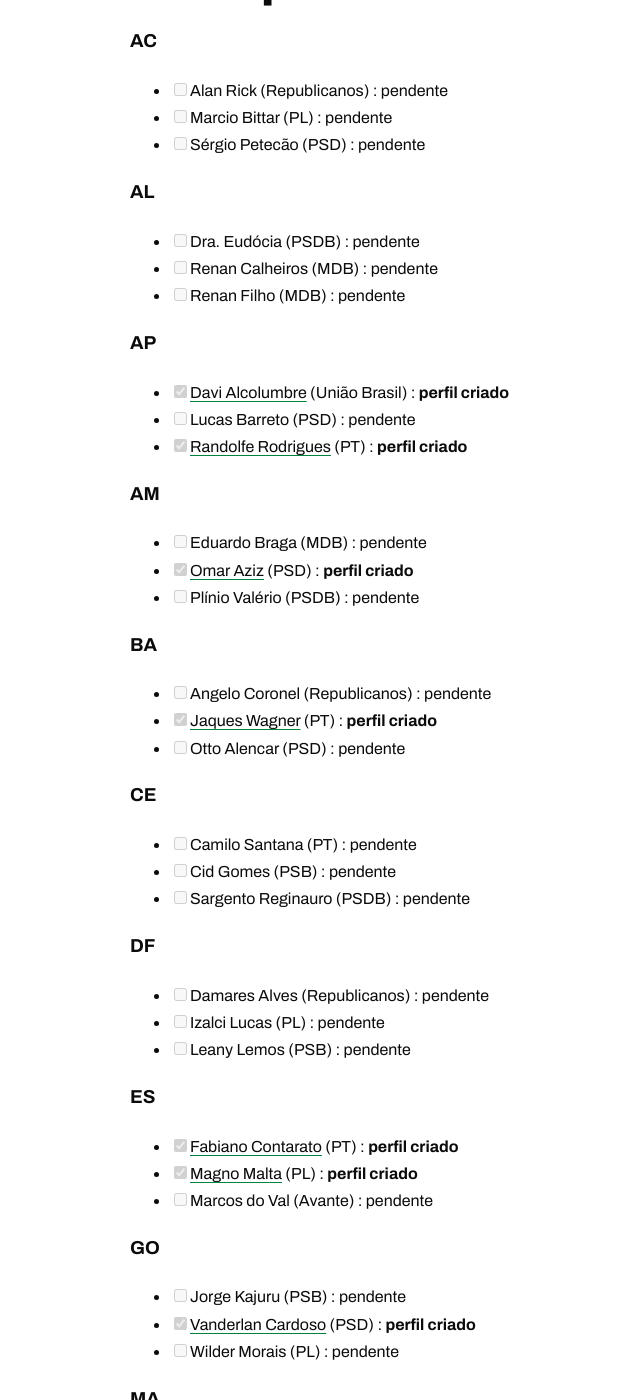
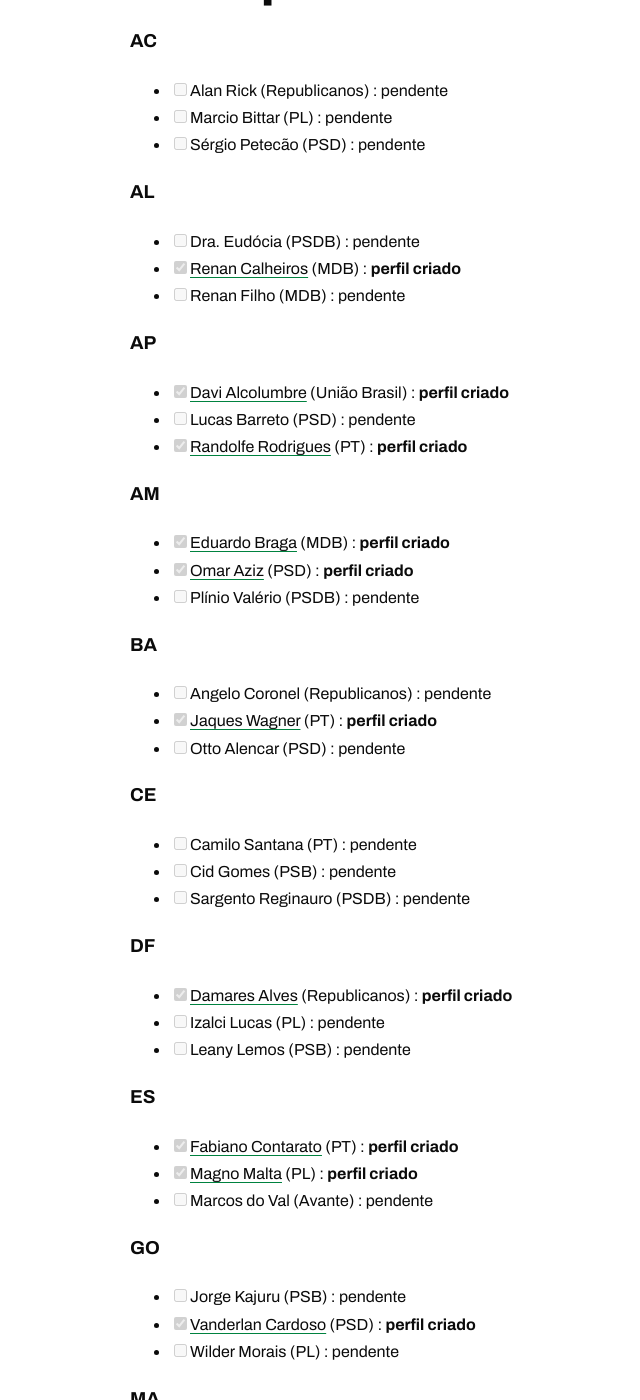
Before and after one commit to leorruas/senadores-deputados, a Jekyll site: the page built from parlamentares/senadores/ACOMPANHAMENTO.md, in a window 1280 px wide and 1400 px high, scrolled down 995 px. Shown: the whole window, without its empty margins (35-675 px from the left). Built offline with Jekyll 4.4.1, drawn with Linux system fonts in a browser that asks for light colours; some of the changed text lies outside the part shown.

Commit message:
docs: atualiza controle e fase 1 para 34 de 81

```diff
--- a/parlamentares/senadores/ACOMPANHAMENTO.md
+++ b/parlamentares/senadores/ACOMPANHAMENTO.md
@@ -30,7 +30,7 @@
 ### AL
 
 - [ ] Dra. Eudócia (PSDB) : pendente
-- [ ] Renan Calheiros (MDB) : pendente
+- [x] [Renan Calheiros](https://github.com/leorruas/senadores-deputados/blob/main/parlamentares/senadores/renan-calheiros-mdb-al.md) (MDB) : **perfil criado**
 - [ ] Renan Filho (MDB) : pendente
 
 ### AP
@@ -41,7 +41,7 @@
 
 ### AM
 
-- [ ] Eduardo Braga (MDB) : pendente
+- [x] [Eduardo Braga](https://github.com/leorruas/senadores-deputados/blob/main/parlamentares/senadores/eduardo-braga-mdb-am.md) (MDB) : **perfil criado**
 - [x] [Omar Aziz](https://github.com/leorruas/senadores-deputados/blob/main/parlamentares/senadores/omar-aziz-psd-am.md) (PSD) : **perfil criado**
 - [ ] Plínio Valério (PSDB) : pendente
 
@@ -59,7 +59,7 @@
 
 ### DF
 
-- [ ] Damares Alves (Republicanos) : pendente
+- [x] [Damares Alves](https://github.com/leorruas/senadores-deputados/blob/main/parlamentares/senadores/damares-alves-republicanos-df.md) (Republicanos) : **perfil criado**
 - [ ] Izalci Lucas (PL) : pendente
 - [ ] Leany Lemos (PSB) : pendente
 
```
Also changed, not shown: other parts of parlamentares/senadores/ACOMPANHAMENTO.md (+5 -3 lines).
